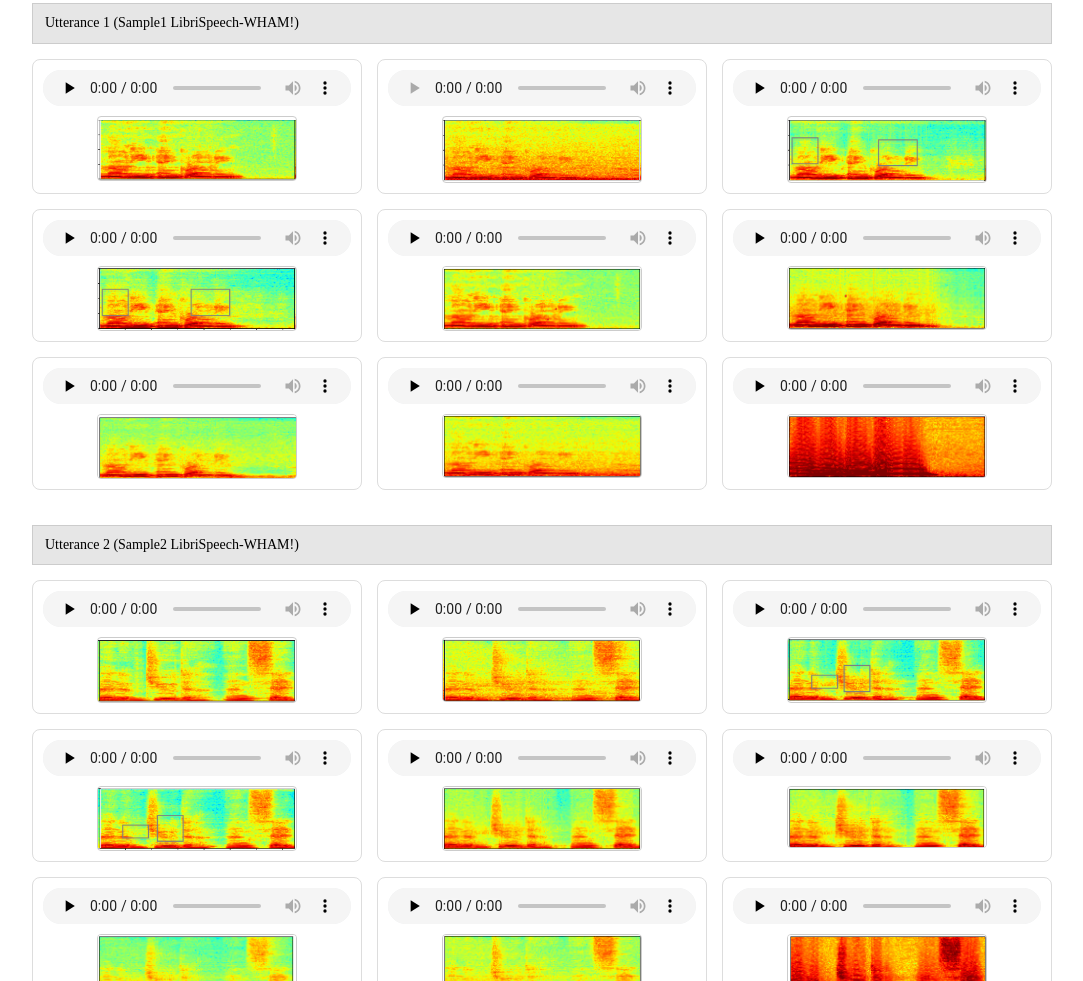
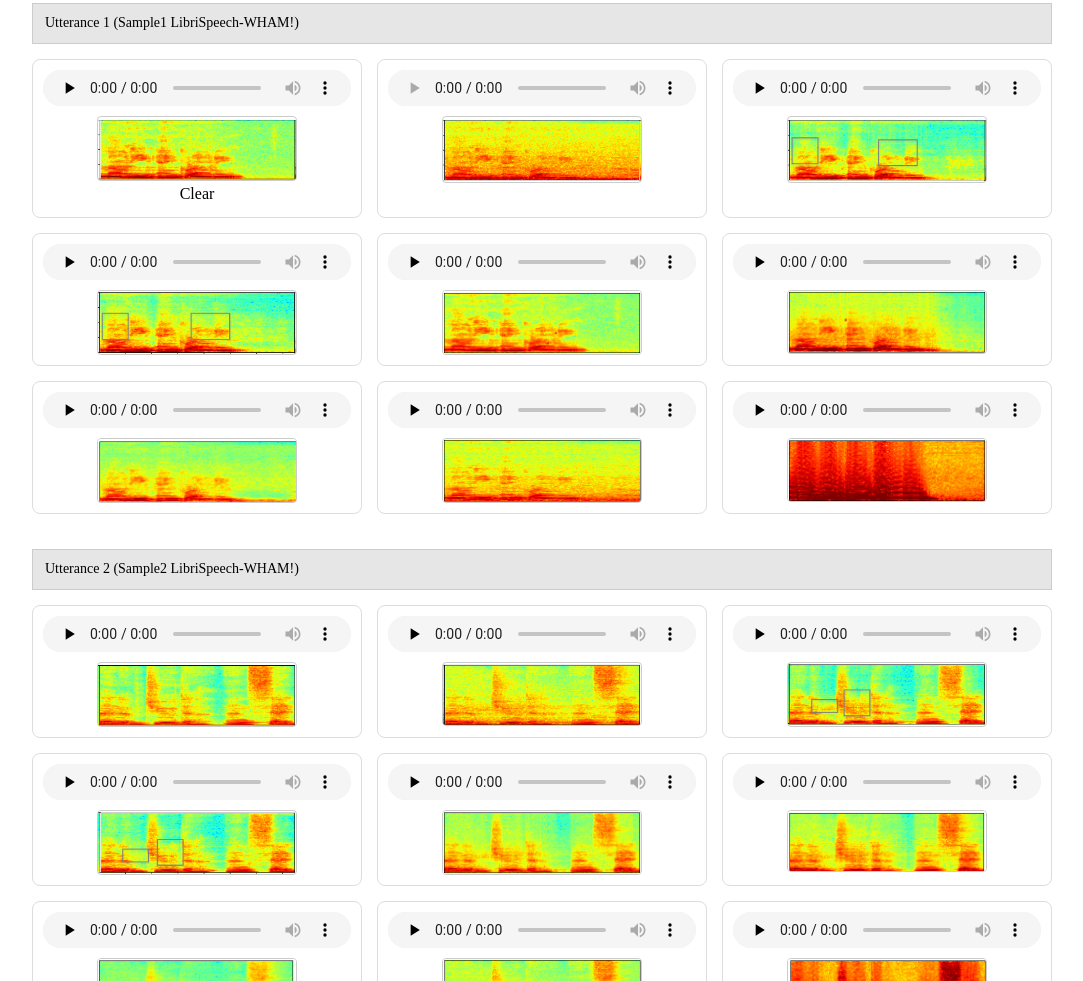
Before and after one commit to xyx11234/xyx11234.github.io, a plain HTML site: page index.html in a window 1280 px wide. Shown: the part 1468-2449 px from the top of the page, without its empty margins (98-1181 px from the left). Drawn offline with Linux system fonts and the light colour scheme.

Commit message:
Update index.html

```diff
--- a/index.html
+++ b/index.html
@@ -255,6 +255,7 @@
                     <source src="audio/1_8555.wav" type="audio/wav">
                 </audio>
                 <img src="specs/utt1_clean.png" class="spec-img" onclick="openModal(this.src)" alt="Clear">
+                <div class="img-caption">Clear</div>
             </div>
 
             <div class="demo-item">
```
